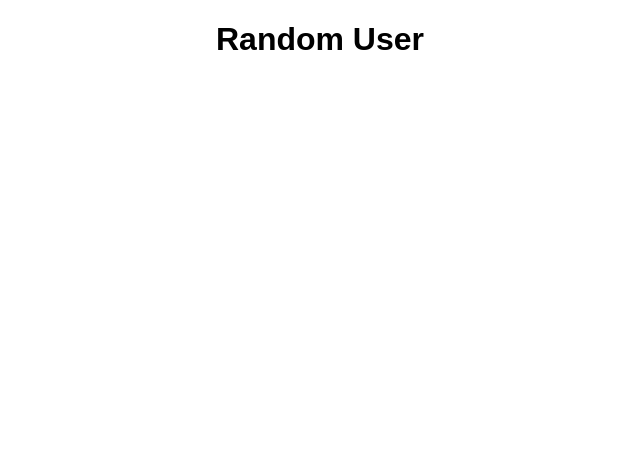
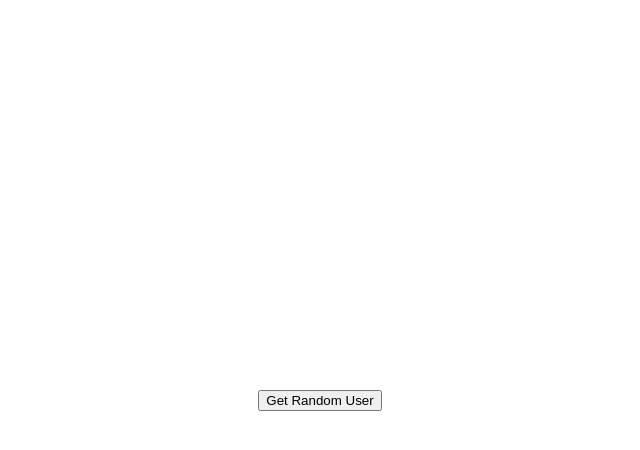
Before and after one commit to filoxo/random-user-challenge, a React (Create React App) app: page / in a window 1280 px wide. Shown: the top 450 px of the page, without its empty margins (320-960 px from the left). Built offline with nearby package versions, Linux system fonts and the light colour scheme.

Commit message:
Add button and main elements

```diff
--- a/src/App.css
+++ b/src/App.css
@@ -1,3 +1,7 @@
-.title {
-  text-align: center;
+main {
+  align-items: center;
+  display: flex;
+  flex-direction: column;
+  height: 100vh;
+  justify-content: center;
 }
--- a/src/App.js
+++ b/src/App.js
@@ -5,7 +5,12 @@ class App extends Component {
   render() {
     return (
       <main>
-        <h1 className="title">Random User</h1>
+        <div className="text-center">
+          <button className="btn" type="button">Get Random User</button>
+        </div>
+        <div>
+
+        </div>
       </main>
     );
   }
```
